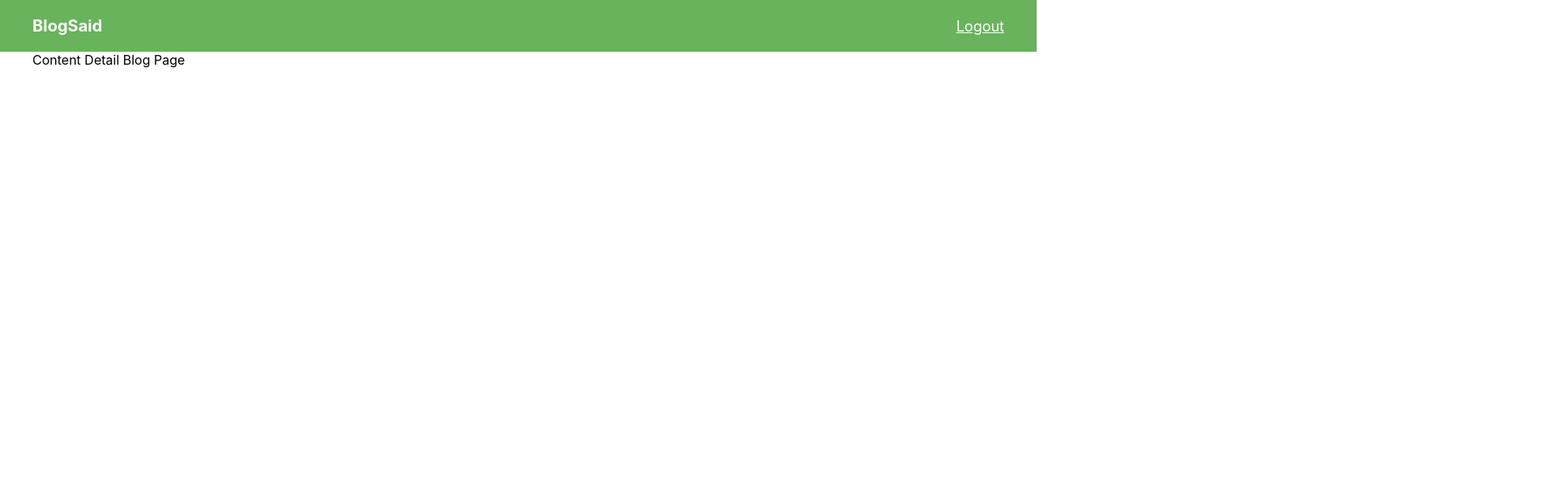
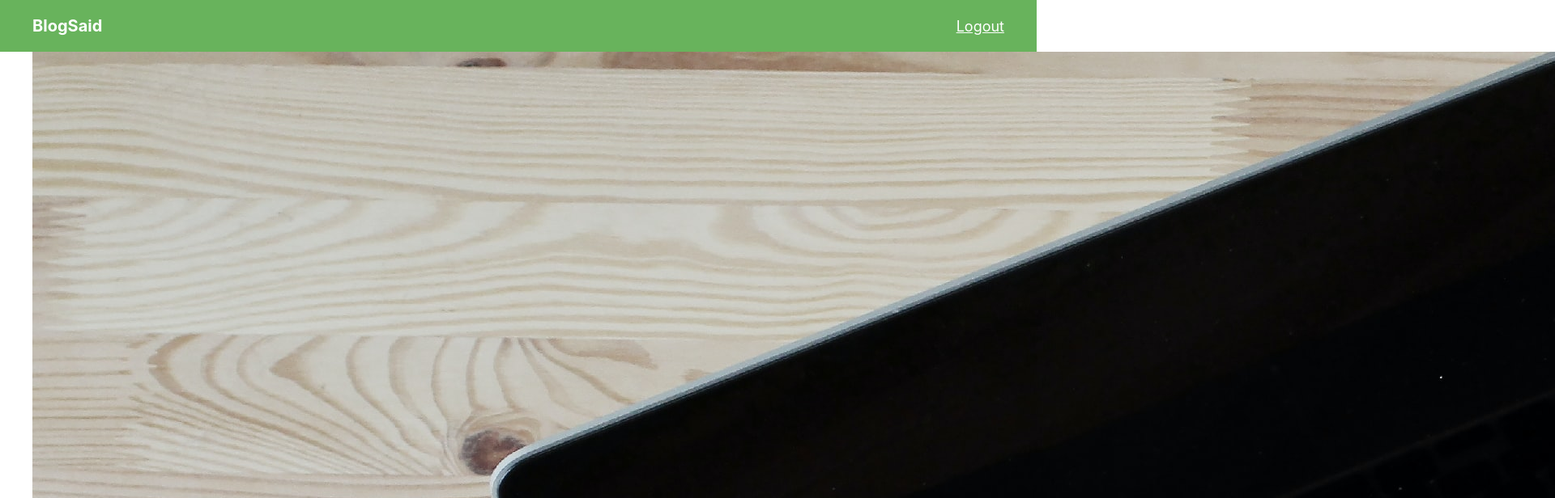
Before and after one commit to jejaksaid/mern-stack, a React (Create React App) app in the folder blogsaid/: page /detail-blog in a window 1280 px wide. Shown: the top 616 px of the page at 81% size, 1920 px wide, since content can reach past the window. Built offline with nearby package versions, Linux system fonts and the light colour scheme.

Commit message:
styling detail blog post

```diff
--- a/blogsaid/src/pages/DetailBlog/index.js
+++ b/blogsaid/src/pages/DetailBlog/index.js
@@ -1,7 +1,20 @@
 import React from "react";
+import { RegisterBg } from "../../assets";
 
 const DetailBlog = () => {
-	return <div>Content Detail Blog Page</div>;
+	return (
+		<div>
+			<img src={RegisterBg} alt="thumb" />
+			<p>Title Blog</p>
+			<p>Author - Date Post</p>
+			<p>
+				Lorem ipsum dolor sit amet consectetur adipisicing elit. Dignissimos
+				dolore veritatis sequi labore dolores vel quis consequatur soluta ipsa,
+				eaque voluptatibus id, necessitatibus fugit minima accusamus possimus
+				nisi iste reprehenderit!
+			</p>
+		</div>
+	);
 };
 
 export default DetailBlog;
```
